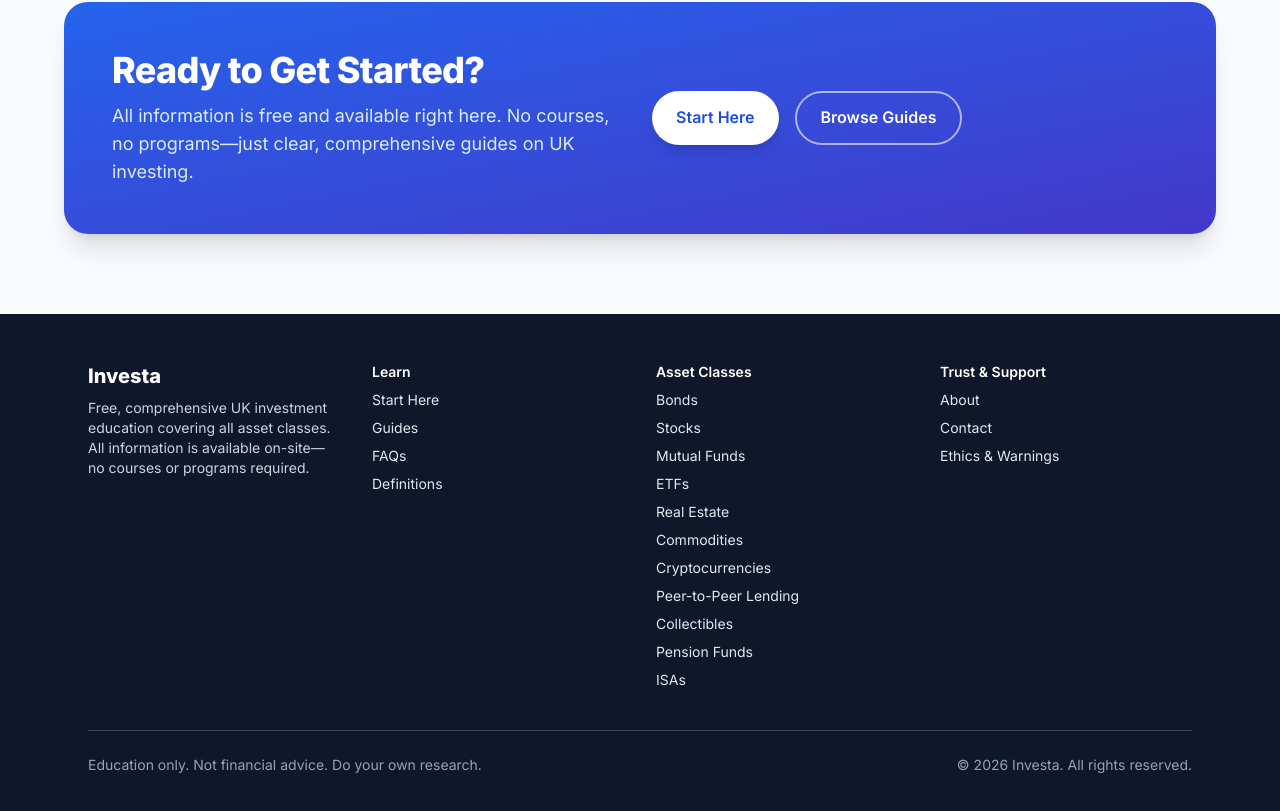
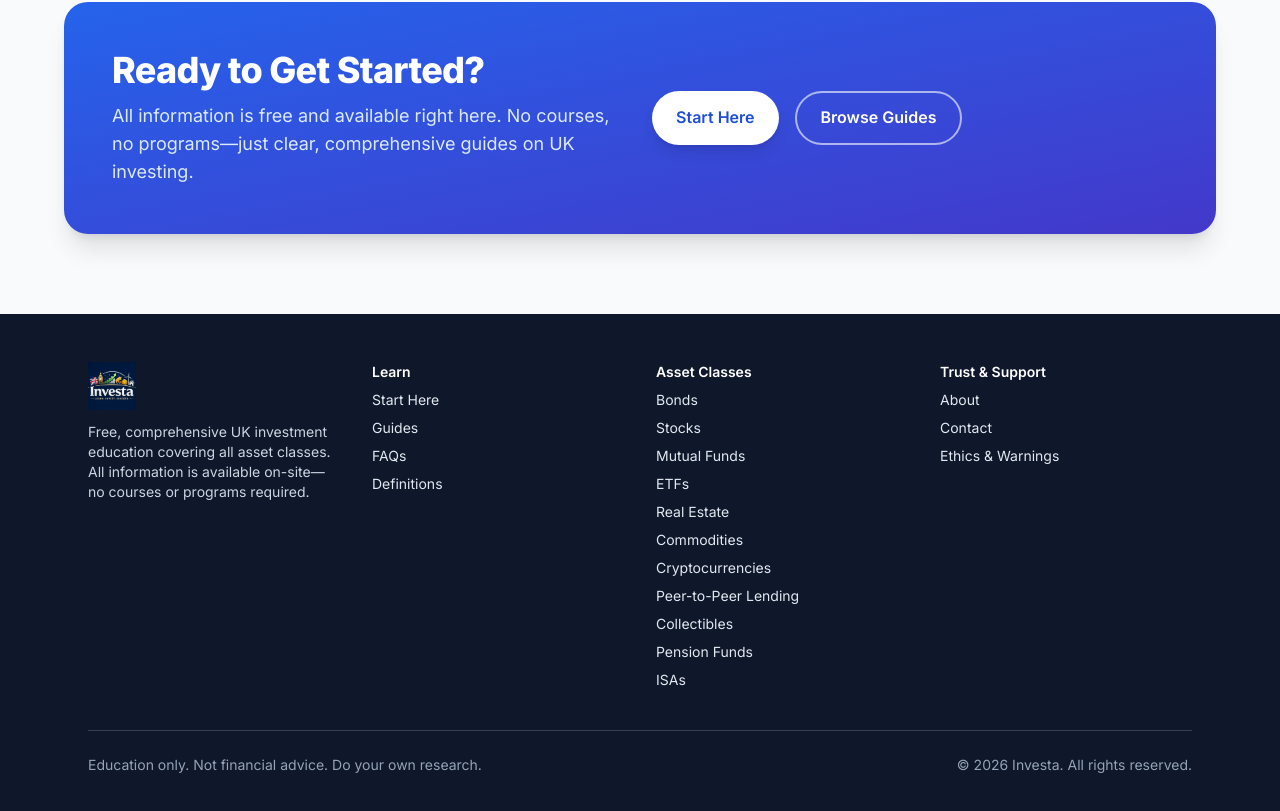
Before and after one commit to amitsarkar007/investa, a React (Vite) app: page / in a window 1280 px wide. Shown: the part 7042-7853 px from the top of the page. Built offline with nearby package versions, Linux system fonts and the light colour scheme.

Commit message:
Replace footer text with Investa logo image
- Replaced 'Investa' text in footer with Investa.png logo
- Logo displays at h-12 (48px) height in footer
- Maintains consistent branding across header and footer

```diff
--- a/src/components/Footer.tsx
+++ b/src/components/Footer.tsx
@@ -7,7 +7,13 @@
       <div className="max-w-6xl mx-auto px-6 py-12">
         <div className="grid gap-8 md:grid-cols-2 lg:grid-cols-4">
           <div>
-            <div className="text-white font-extrabold text-xl mb-2">Investa</div>
+            <div className="mb-3">
+              <img
+                src="/assets/images/Investa.png"
+                alt="Investa"
+                className="h-12 w-auto"
+              />
+            </div>
             <p className="text-sm text-slate-300">
               Free, comprehensive UK investment education covering all asset classes. All information is available on-site—no courses or programs required.
             </p>
```
